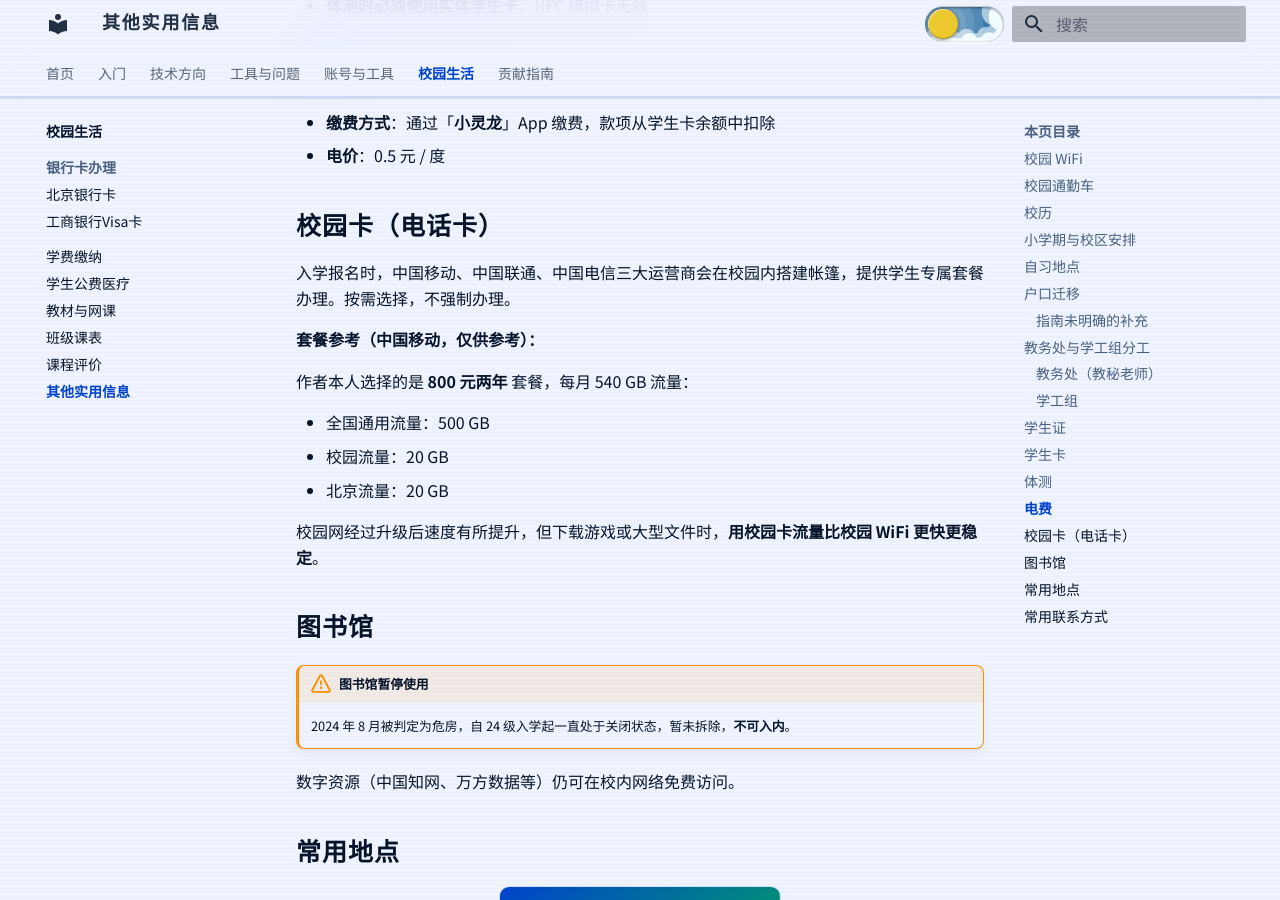
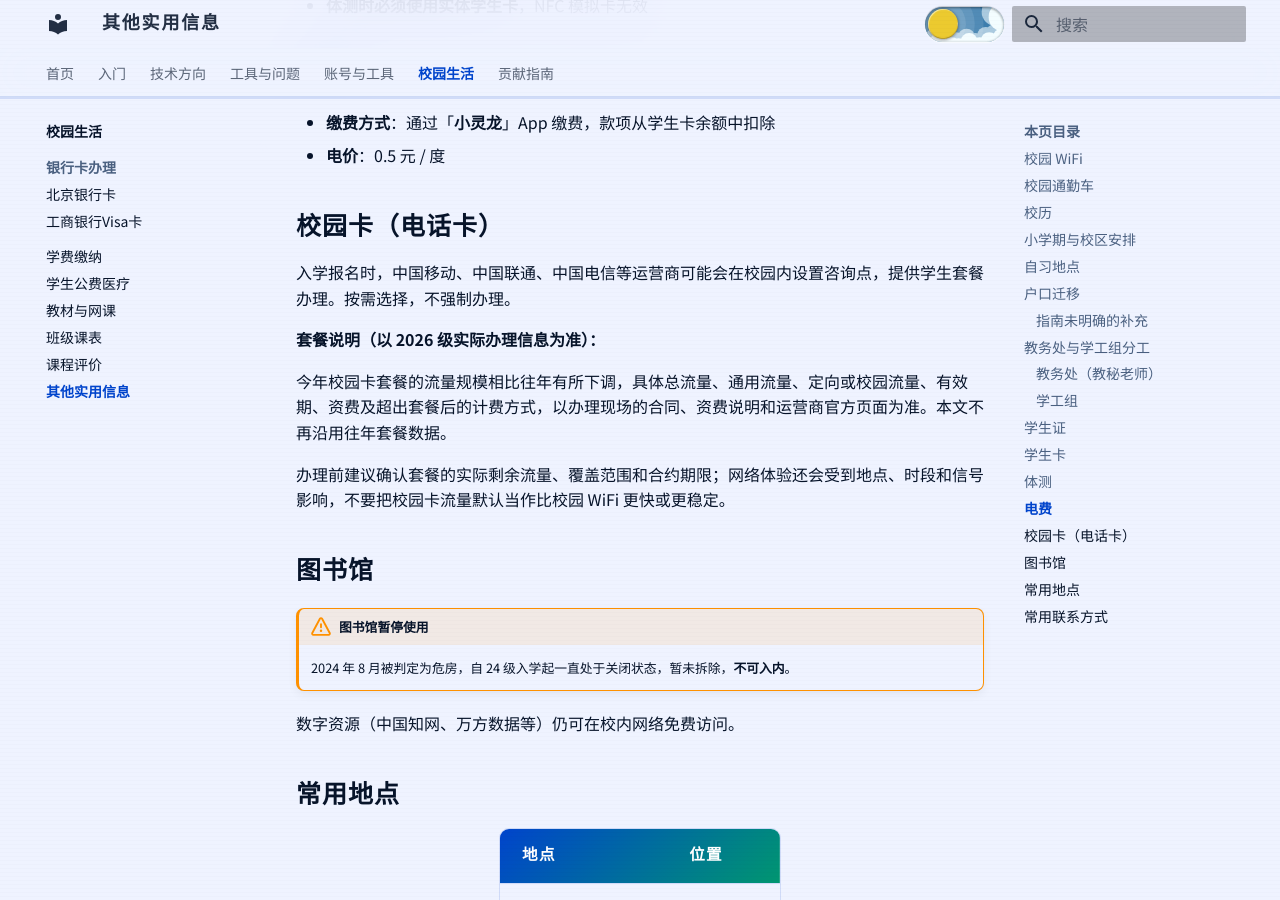
Before and after one commit to starnotes-xj/SurviveBIGCManual, an MkDocs documentation site: the page built from docs/05-校园生活/其他实用信息.md, in a window 1280 px wide and 900 px high, scrolled down 5973 px. Built offline with MkDocs 1.6.1 and Material for MkDocs 9.7.7, drawn with Linux system fonts in a browser that asks for light colours.

Commit message:
更新校园卡套餐信息的时效性表述
移除往年校园卡的具体资费和流量数字，明确今年套餐流量规模较往年下调，并将总流量、资费、有效期和超出计费方式交由办理现场合同及运营商官方页面确认，避免继续传播过时套餐信息或对网络速度作绝对化判断。

Constraint: 今年实际套餐的完整数值未由用户提供，不能自行编造
Rejected: 用估算额度替换旧数据 | 仍可能误导读者并产生费用预期
Confidence: high
Scope-risk: narrow
Reversibility: clean
Directive: 后续补充套餐数据前，必须核对当年合同、资费说明或运营商官方页面
Tested: mkdocs build --strict; git diff --check; old package data search
Not-tested: 未独立核验今年各运营商的具体套餐数值

```diff
--- a/docs/05-校园生活/其他实用信息.md
+++ b/docs/05-校园生活/其他实用信息.md
@@ -138,17 +138,13 @@ http://172.16.3.200
 
 ## 校园卡（电话卡）
 
-入学报名时，中国移动、中国联通、中国电信三大运营商会在校园内搭建帐篷，提供学生专属套餐办理。按需选择，不强制办理。
+入学报名时，中国移动、中国联通、中国电信等运营商可能会在校园内设置咨询点，提供学生套餐办理。按需选择，不强制办理。
 
-**套餐参考（中国移动，仅供参考）：**
+**套餐说明（以 2026 级实际办理信息为准）：**
 
-作者本人选择的是 **800 元两年** 套餐，每月 540 GB 流量：
+今年校园卡套餐的流量规模相比往年有所下调，具体总流量、通用流量、定向或校园流量、有效期、资费及超出套餐后的计费方式，以办理现场的合同、资费说明和运营商官方页面为准。本文不再沿用往年套餐数据。
 
-- 全国通用流量：500 GB
-- 校园流量：20 GB
-- 北京流量：20 GB
-
-校园网经过升级后速度有所提升，但下载游戏或大型文件时，**用校园卡流量比校园 WiFi 更快更稳定**。
+办理前建议确认套餐的实际剩余流量、覆盖范围和合约期限；网络体验还会受到地点、时段和信号影响，不要把校园卡流量默认当作比校园 WiFi 更快或更稳定。
 
 ## 图书馆
 
```
